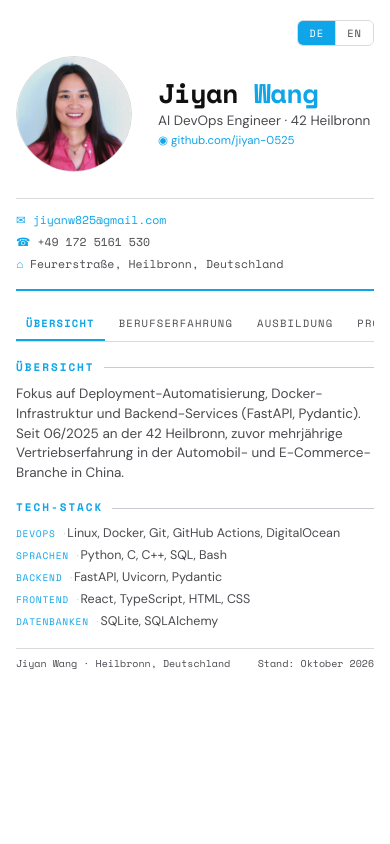
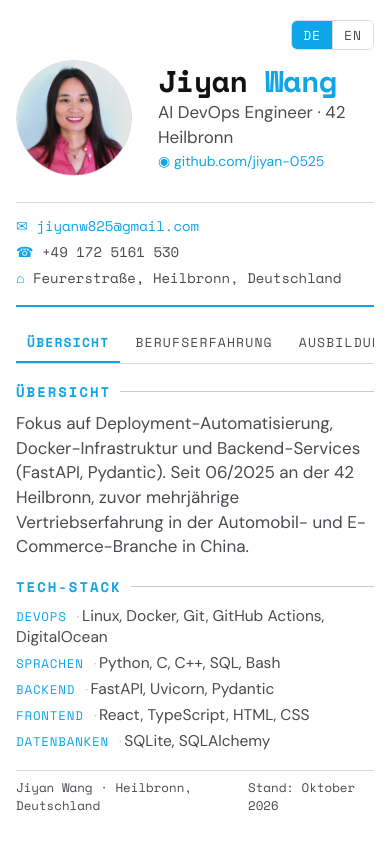
Before and after one commit to jiyan-0525/jiyan-0525.github.io, a React (Vite) app: page / in a window 390 px wide. Built offline with nearby package versions, Linux system fonts and the light colour scheme.

Commit message:
increase screen font sizes, keep print scale

```diff
--- a/src/styles/global.css
+++ b/src/styles/global.css
@@ -50,7 +50,7 @@ body {
 
 .lang-btn {
   font-family: 'Space Mono', monospace;
-  font-size: 10.5px;
+  font-size: 13px;
   letter-spacing: 1px;
   padding: 4px 11px;
   background: var(--bg);
@@ -95,7 +95,7 @@ body {
 
 .name-block h1 {
   font-family: 'Space Mono', monospace;
-  font-size: 27px;
+  font-size: 30px;
   font-weight: 700;
   line-height: 1.1;
   letter-spacing: -0.5px;
@@ -106,13 +106,13 @@ body {
 }
 
 .role-line {
-  font-size: 13.5px;
+  font-size: 17px;
   color: var(--muted);
   margin-top: 3px;
 }
 
 .role-gh {
-  font-size: 11.5px;
+  font-size: 14px;
   margin-top: 2px;
 }
 
@@ -129,9 +129,9 @@ body {
   list-style: none;
   text-align: right;
   font-family: 'Space Mono', monospace;
-  font-size: 11.5px;
+  font-size: 14px;
   color: var(--muted);
-  line-height: 1.9;
+  line-height: 1.85;
 }
 
 .contact-list li {
@@ -162,14 +162,14 @@ body {
 
 .tab {
   font-family: 'Space Mono', monospace;
-  font-size: 11px;
+  font-size: 14px;
   letter-spacing: 1.2px;
   text-transform: uppercase;
   color: var(--muted);
   background: transparent;
   border: none;
   border-bottom: 2px solid transparent;
-  padding: 8px 13px;
+  padding: 9px 14px;
   cursor: pointer;
   transition: color 0.18s ease, border-color 0.18s ease, background 0.18s ease;
 }
@@ -223,7 +223,7 @@ body {
 }
 
 .profile {
-  font-size: 13.5px;
+  font-size: 17px;
   color: var(--muted);
   max-width: 62ch;
   margin-bottom: 16px;
@@ -239,7 +239,7 @@ body {
 
 .section-label {
   font-family: 'Space Mono', monospace;
-  font-size: 11px;
+  font-size: 14px;
   letter-spacing: 2px;
   text-transform: uppercase;
   color: var(--accent);
@@ -259,7 +259,7 @@ body {
 
 /* ---------- ENTRIES ---------- */
 .entry {
-  margin-bottom: 11px;
+  margin-bottom: 14px;
 }
 
 .entry:last-child {
@@ -275,20 +275,20 @@ body {
 
 .entry-title {
   font-weight: 700;
-  font-size: 13.5px;
+  font-size: 17px;
   color: var(--text);
 }
 
 .entry-date {
   font-family: 'Space Mono', monospace;
-  font-size: 10.5px;
+  font-size: 13.5px;
   color: var(--muted);
   white-space: nowrap;
   flex-shrink: 0;
 }
 
 .entry-org {
-  font-size: 12.5px;
+  font-size: 15.5px;
   color: var(--accent);
   margin-bottom: 3px;
 }
@@ -301,7 +301,7 @@ body {
 }
 
 .bullets li {
-  font-size: 12.5px;
+  font-size: 15.5px;
   color: var(--muted);
   padding-left: 11px;
   position: relative;
@@ -323,7 +323,7 @@ body {
   gap: 10px;
   padding: 4px 0;
   border-bottom: 1px dotted var(--border);
-  font-size: 12.5px;
+  font-size: 15.5px;
 }
 
 .lang-row:last-child {
@@ -332,7 +332,7 @@ body {
 
 .lang-row .lv {
   font-family: 'Space Mono', monospace;
-  font-size: 11px;
+  font-size: 14px;
   color: var(--accent);
   text-align: right;
   flex-shrink: 0;
@@ -341,13 +341,13 @@ body {
 .lang-row .lv small {
   display: block;
   color: var(--muted);
-  font-size: 9.5px;
+  font-size: 12px;
   line-height: 1.3;
   white-space: nowrap;
 }
 
 .fact {
-  font-size: 12.5px;
+  font-size: 15.5px;
   color: var(--muted);
   padding: 2px 0;
 }
@@ -362,7 +362,7 @@ body {
 }
 
 .stack-row {
-  font-size: 12.5px;
+  font-size: 15.5px;
   color: var(--muted);
   line-height: 1.35;
   margin-bottom: 5px;
@@ -374,7 +374,7 @@ body {
 
 .stack-row .sk {
   font-family: 'Space Mono', monospace;
-  font-size: 9.5px;
+  font-size: 12.5px;
   letter-spacing: 0.8px;
   text-transform: uppercase;
   color: var(--accent);
@@ -390,21 +390,30 @@ body {
 .proj {
   border-left: 2px solid var(--accent);
   padding-left: 10px;
-  margin-bottom: 10px;
+  margin-bottom: 13px;
 }
 
 .proj:last-child {
   margin-bottom: 0;
 }
 
+.proj-origin {
+  font-family: 'Space Mono', monospace;
+  font-size: 12px;
+  letter-spacing: 1.2px;
+  text-transform: uppercase;
+  color: var(--muted);
+  margin-bottom: 1px;
+}
+
 .proj-name {
   font-weight: 700;
-  font-size: 13.5px;
+  font-size: 17px;
   color: var(--text);
 }
 
 .proj-desc {
-  font-size: 12.5px;
+  font-size: 15.5px;
   color: var(--muted);
   margin: 0 0 4px;
 }
@@ -417,7 +426,7 @@ body {
 
 .proj-tags span {
   font-family: 'Space Mono', monospace;
-  font-size: 9.5px;
+  font-size: 12.5px;
   color: var(--accent);
   background: rgba(14, 165, 233, 0.07);
   border: 1px solid rgba(14, 165, 233, 0.25);
@@ -433,7 +442,7 @@ footer {
   display: flex;
   justify-content: space-between;
   font-family: 'Space Mono', monospace;
-  font-size: 10px;
+  font-size: 12.5px;
   color: var(--muted);
 }
 
@@ -461,8 +470,8 @@ footer {
   }
 
   .tab {
-    padding: 8px 10px;
-    font-size: 10.5px;
+    padding: 9px 11px;
+    font-size: 13px;
   }
 }
 
@@ -548,16 +557,7 @@ footer {
   }
 
   .entry-title,
-.proj-origin {
-  font-family: 'Space Mono', monospace;
-  font-size: 9px;
-  letter-spacing: 1.2px;
-  text-transform: uppercase;
-  color: var(--muted);
-  margin-bottom: 1px;
-}
-
-.proj-name {
+  .proj-name {
     font-size: 10.5pt;
   }
 
@@ -594,6 +594,39 @@ footer {
     break-inside: avoid;
   }
 
+  .role-line {
+    font-size: 10pt;
+  }
+
+  .role-gh {
+    font-size: 8.5pt;
+  }
+
+  .contact-list {
+    font-size: 8.5pt;
+    line-height: 1.7;
+  }
+
+  .entry-date {
+    font-size: 8pt;
+  }
+
+  .stack-row .sk {
+    font-size: 7pt;
+  }
+
+  .proj-tags span {
+    font-size: 7pt;
+  }
+
+  .lang-row .lv {
+    font-size: 8pt;
+  }
+
+  .lang-row .lv small {
+    font-size: 7pt;
+  }
+
   footer {
     margin-top: 4mm;
     font-size: 8pt;
```
